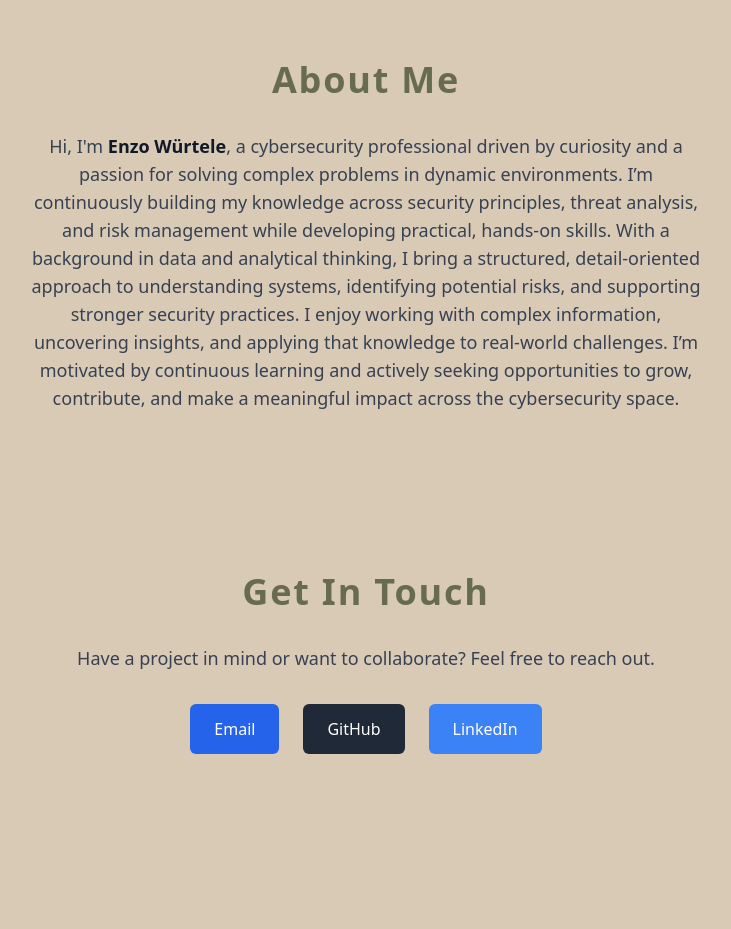
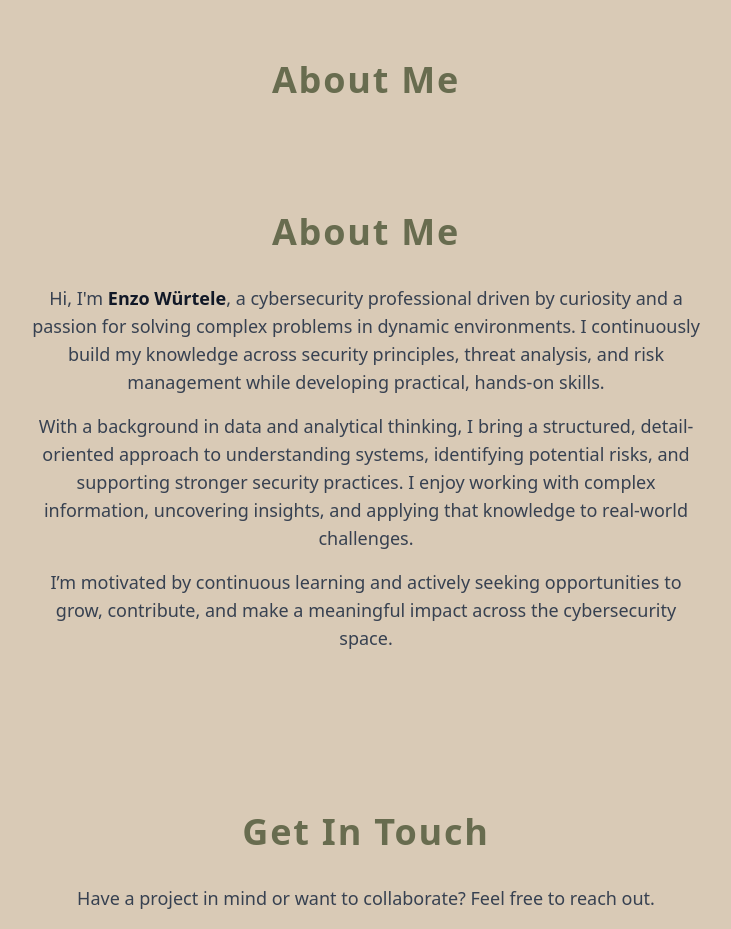
Before and after one commit to enzo253/Portfolio_Website, a website: page index.html in a window 1280 px wide. Shown: the part 1520-2449 px from the top of the page, without its empty margins (274-1005 px from the left). Before the commit the page ends 2354 px from the top, so only its background shows below. Drawn offline with nearby package versions, Linux system fonts and the light colour scheme.

Commit message:
new section

```diff
--- a/index.html
+++ b/index.html
@@ -131,13 +131,22 @@
 <!-- About Me Section -->
 <section id="about" class="py-20" data-aos="fade-up">
   <h2 class="text-4xl font-bold text-center mb-8 text-[#686c4f] tracking-wider">About Me</h2>
+  <section id="about" class="py-20" data-aos="fade-up">
+  <h2 class="text-4xl font-bold text-center mb-8 text-[#686c4f] tracking-wider">About Me</h2>
+
+  <p class="text-lg text-gray-700 text-center max-w-2xl mx-auto mb-4">
+    Hi, I'm <span class="font-semibold text-gray-900">Enzo Würtele</span>, a cybersecurity professional driven by curiosity and a passion for solving complex problems in dynamic environments. I continuously build my knowledge across security principles, threat analysis, and risk management while developing practical, hands-on skills.
+  </p>
+
+  <p class="text-lg text-gray-700 text-center max-w-2xl mx-auto mb-4">
+    With a background in data and analytical thinking, I bring a structured, detail-oriented approach to understanding systems, identifying potential risks, and supporting stronger security practices. I enjoy working with complex information, uncovering insights, and applying that knowledge to real-world challenges.
+  </p>
+
   <p class="text-lg text-gray-700 text-center max-w-2xl mx-auto">
-  Hi, I'm <span class="font-semibold text-gray-900">Enzo Würtele</span>, a cybersecurity professional driven by curiosity and a passion for solving complex problems in dynamic environments. I’m continuously building my knowledge across security principles, threat analysis, and risk management while developing practical, hands-on skills.
+    I’m motivated by continuous learning and actively seeking opportunities to grow, contribute, and make a meaningful impact across the cybersecurity space.
+  </p>
+</section>
 
-  With a background in data and analytical thinking, I bring a structured, detail-oriented approach to understanding systems, identifying potential risks, and supporting stronger security practices. I enjoy working with complex information, uncovering insights, and applying that knowledge to real-world challenges.
-
-  I’m motivated by continuous learning and actively seeking opportunities to grow, contribute, and make a meaningful impact across the cybersecurity space.</p>
-</section>
 
 <!-- Contact Section -->
 <section id="contact" class="py-20" data-aos="fade-up">
```
